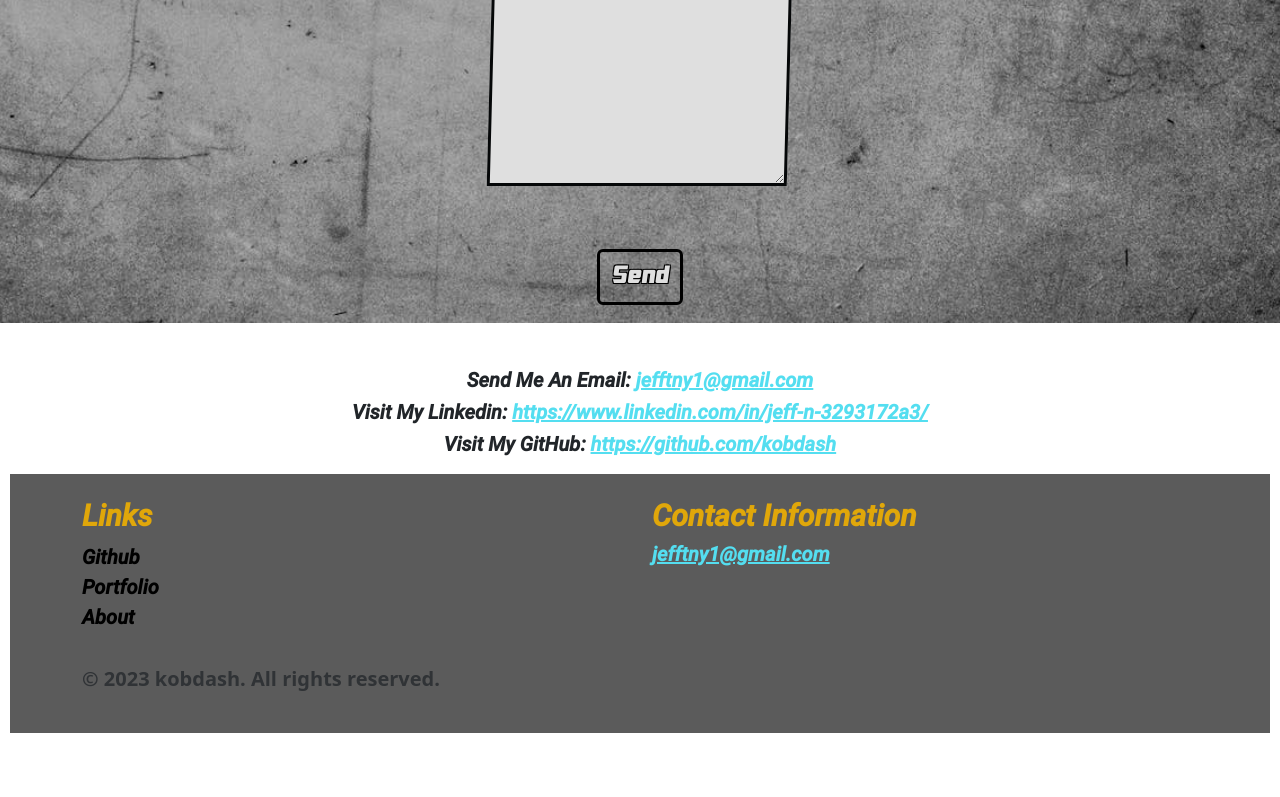
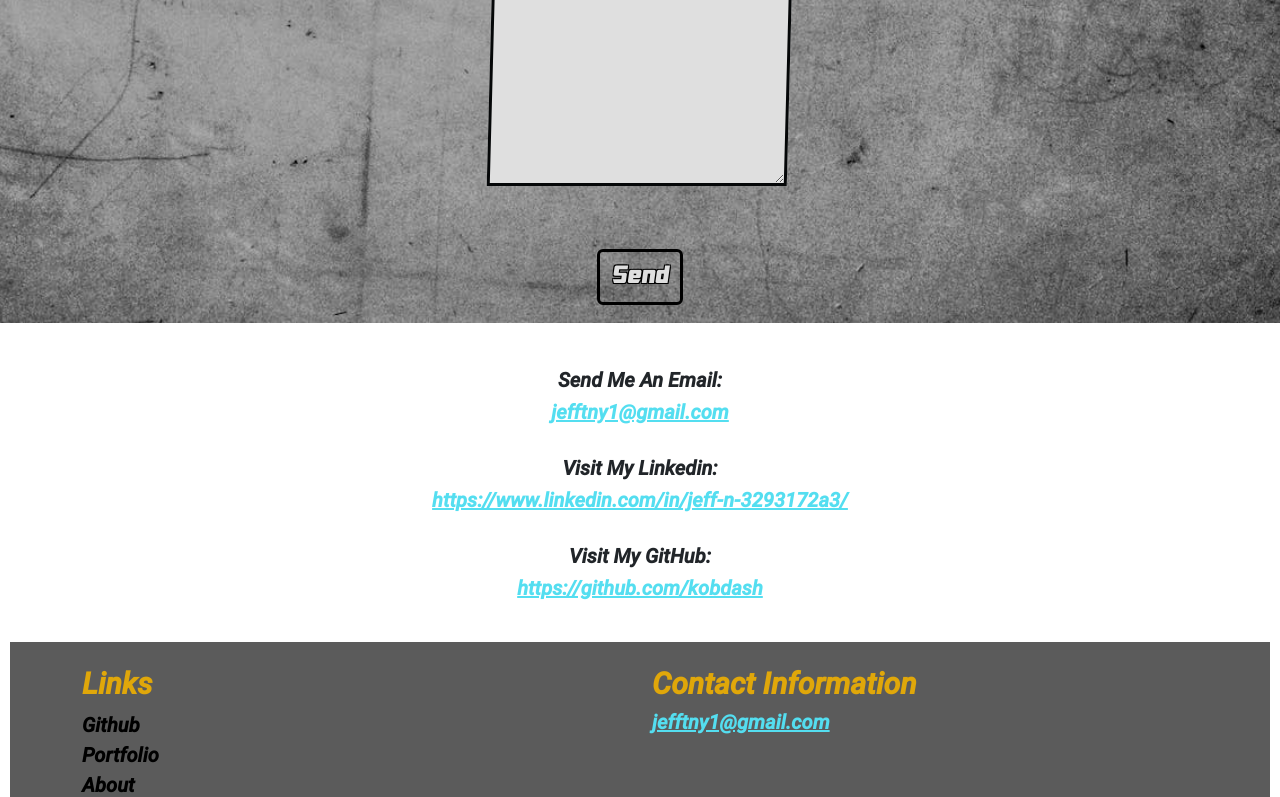
Before and after one commit to kobdash/MyPortfolio, a React (Create React App) app: page /contactPage in a window 1280 px wide. Shown: the part 477-1274 px from the top of the page. Before the commit the page ends 1220 px from the top, so only its background shows below. Built offline with nearby package versions, Linux system fonts and the light colour scheme.

Commit message:
font changes

```diff
--- a/src/components/ContactPage.js
+++ b/src/components/ContactPage.js
@@ -82,23 +82,28 @@ function ContactPage() {
       <br></br>
       <h5>
         Send Me An Email:
-        {" "}
+        {" "}</h5>
+        <h5>
         <a href="mailto:jefftny1@gmail.com" className="contact">
           jefftny1@gmail.com
-        </a>
-      </h5>
+        </a></h5>
+        <br/>
+
       <h5>
-      Visit My Linkedin:{" "}
-        <a href="https://www.linkedin.com/in/jeff-n-3293172a3/" className="contact">
+      Visit My Linkedin:{" "}  </h5>
+        <h5><a href="https://www.linkedin.com/in/jeff-n-3293172a3/" className="contact">
           https://www.linkedin.com/in/jeff-n-3293172a3/
-        </a>
-      </h5>
+        </a></h5>
+        <br/>
+
       <h5>
-        Visit My GitHub:{" "}
-        <a href="https://github.com/kobdash" className="contact">
+        Visit My GitHub:{" "}</h5>
+
+        <h5><a href="https://github.com/kobdash" className="contact">
           https://github.com/kobdash
-        </a>
-      </h5>
+        </a></h5>
+        <br/>
+
     </div>
   );
 }
```
